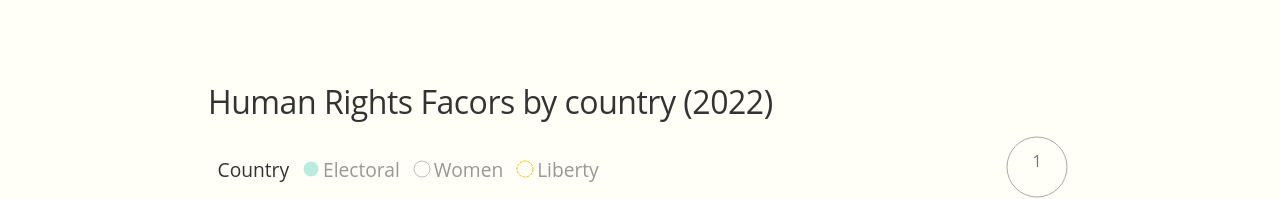
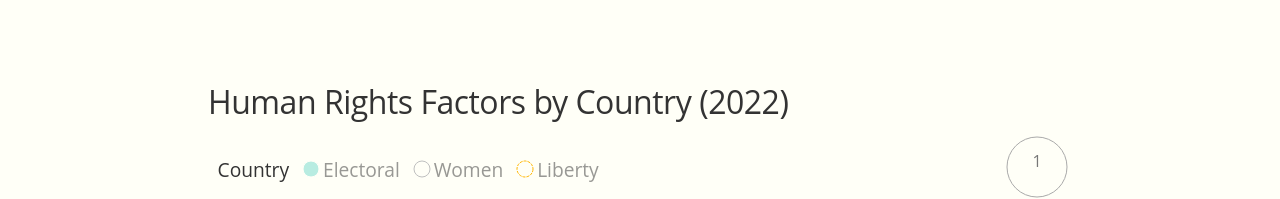
Before and after one commit to soha-elghany/HumanRightsViz, a plain HTML site: page index.html in a window 1280 px wide. Shown: the top 199 px of the page. Drawn offline with nearby package versions, Linux system fonts and the light colour scheme.

Commit message:
Update index.html

```diff
--- a/index.html
+++ b/index.html
@@ -9,7 +9,7 @@
 
   <body>
     <div id="wrapper">
-      <div id="header">Human Rights Facors by country (2022)</div>
+      <div id="header">Human Rights Factors by Country (2022)</div>
       <div id="controls">
         <div class="menu">
           <div class="items"></div>
```
